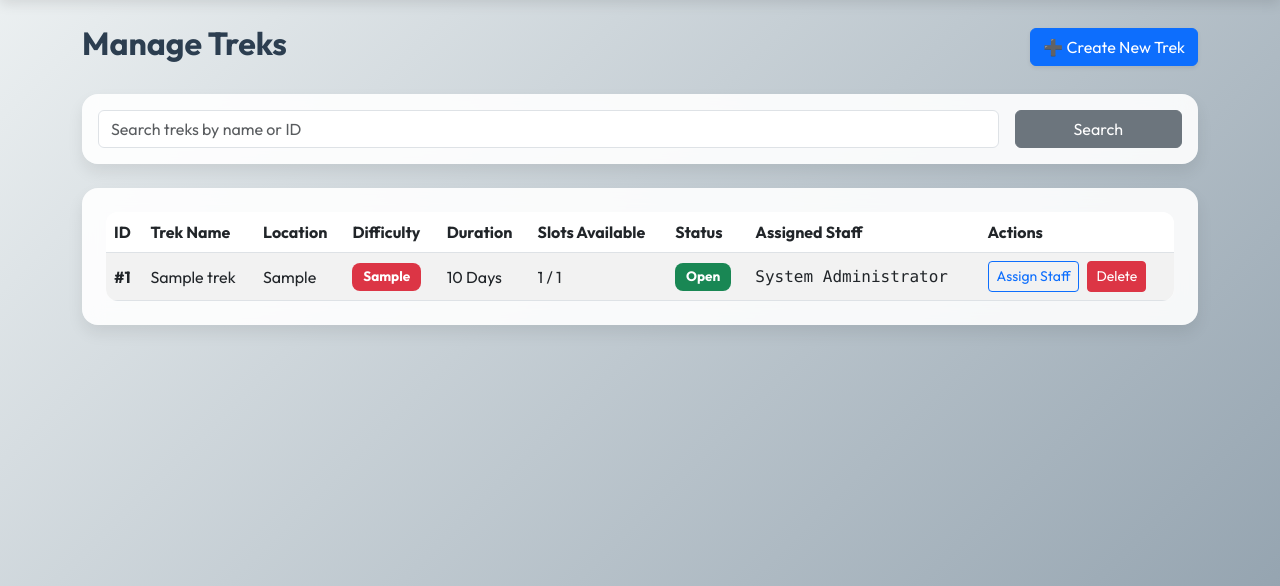
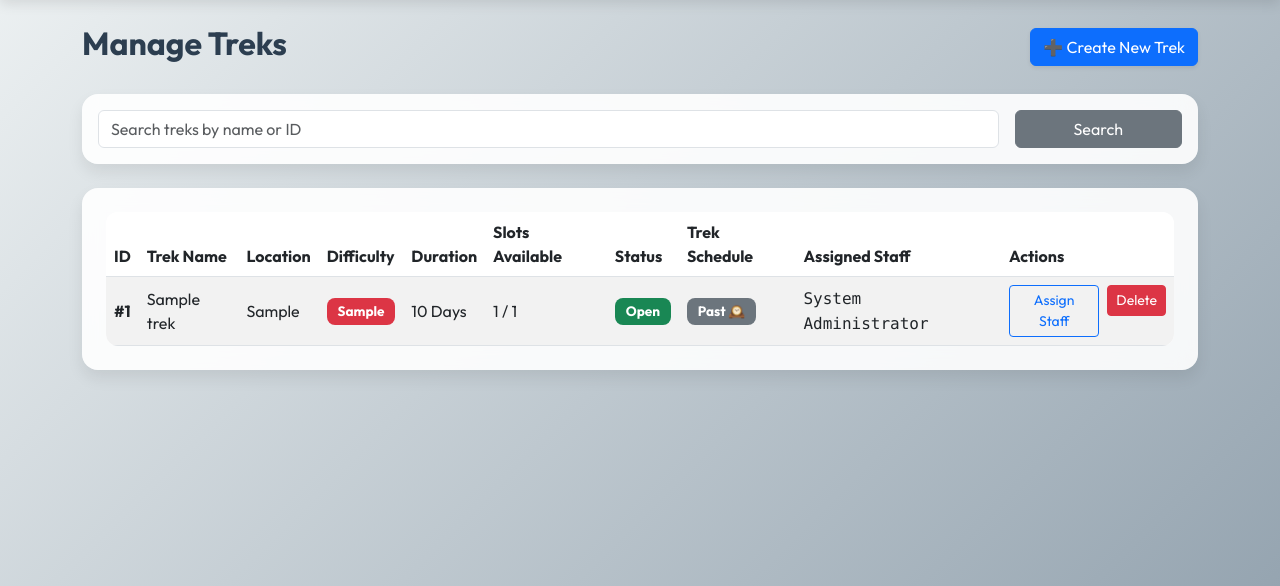
Before and after one commit to P-Jiten-2005/trekking-management-23f3001887, a Flask app: page /admin/treks in a window 1280 px wide. Shown: the part 56-642 px from the top of the page. Run offline with Flask 3, Linux system fonts and the light colour scheme; a user stored in the database is signed in; tables that the repository leaves empty hold one stand-in row (values such as "Sample post").

Commit message:
feat: implement admin templates for staff promotion and schedule badges

```diff
--- a/templates/admin/manage_treks.html
+++ b/templates/admin/manage_treks.html
@@ -33,6 +33,7 @@
                     <th>Duration</th>
                     <th>Slots Available</th>
                     <th>Status</th>
+                    <th>Trek Schedule</th>
                     <th>Assigned Staff</th>
                     <th>Actions</th>
                 </tr>
@@ -65,6 +66,15 @@
                         <span class="badge bg-secondary">Closed</span>
                         {% else %}
                         <span class="badge bg-info">Completed</span>
+                        {% endif %}
+                    </td>
+                    <td>
+                        {% if trek.end_date < today %}
+                        <span class="badge bg-secondary text-white">Past 🕰️</span>
+                        {% elif trek.start_date <= today and today <= trek.end_date %}
+                        <span class="badge bg-success text-white">Active 🏃♂️</span>
+                        {% else %}
+                        <span class="badge bg-info text-dark">Future 📅</span>
                         {% endif %}
                     </td>
                     <td>
@@ -126,7 +136,7 @@
                 </div>
                 {% else %}
                 <tr>
-                    <td colspan="9" class="text-center py-4 text-muted">No treks found. Create one to get started!</td>
+                    <td colspan="10" class="text-center py-4 text-muted">No treks found. Create one to get started!</td>
                 </tr>
                 {% endfor %}
             </tbody>
```
Also changed, not shown: templates/admin/user_management.html (+7 -0 lines).
